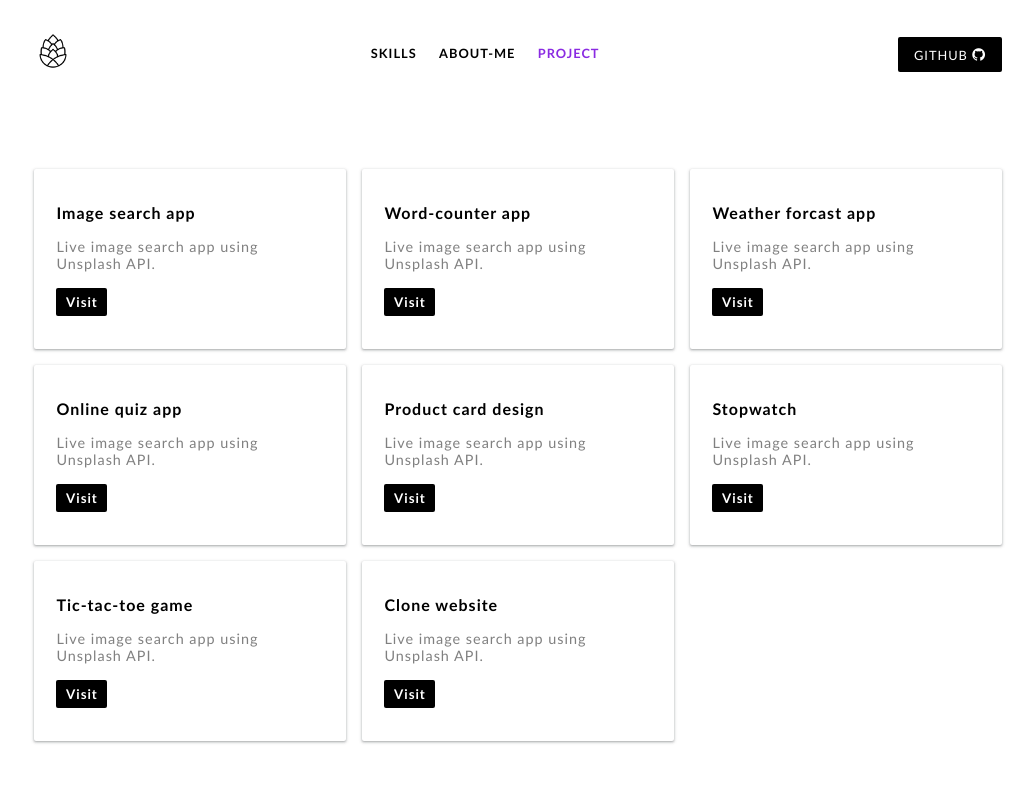
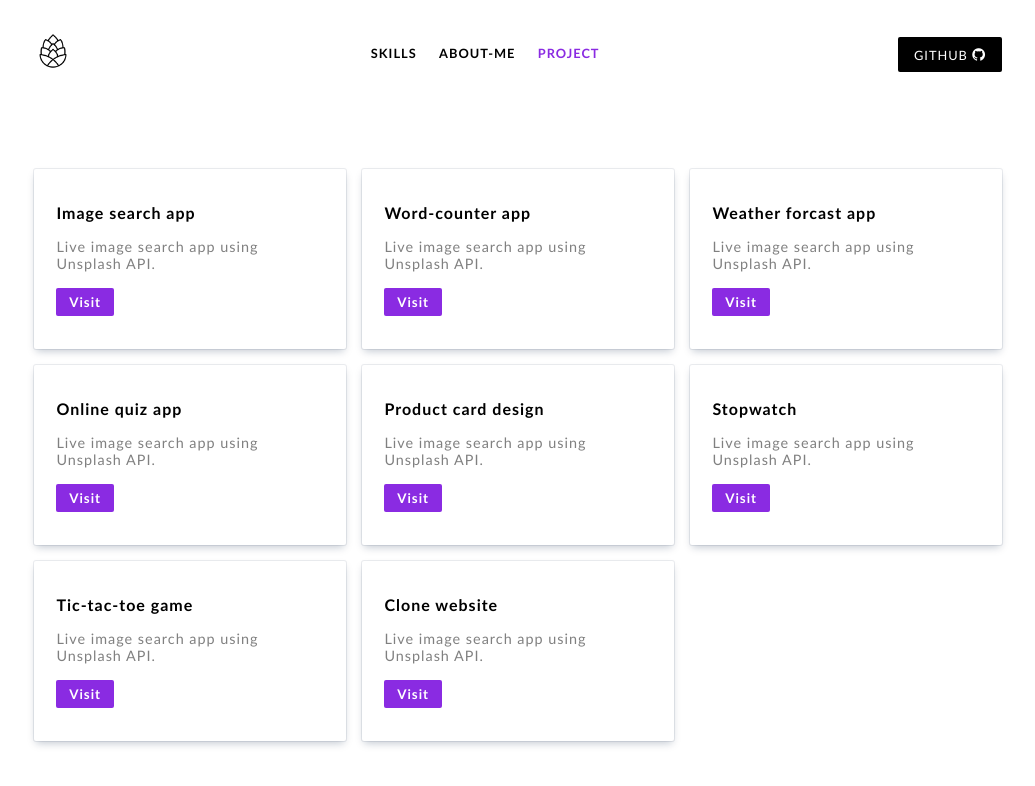
Before and after one commit to Vikaspokhriyal20/react-demo, a React (Vite) app: page /project in a window 1280 px wide. Shown: the top 786 px of the page, without its empty margins (122-1157 px from the left). Built offline with nearby package versions, Linux system fonts and the light colour scheme; a web font is replaced by a local one.

Commit message:
box shadow

```diff
--- a/src/Pages/Project.module.css
+++ b/src/Pages/Project.module.css
@@ -18,7 +18,7 @@
 
 .projectcontainer {
     min-height: 180px;
-    background-color:white;
+    background-color: white;
     padding: 1.2rem 1.4rem;
     display: flex;
     flex-direction: column;
@@ -26,26 +26,26 @@
     justify-content: center;
     align-items: flex-start;
     border-radius: 2px;
-    box-shadow: rgba(60, 64, 67, 0.3) 0px 1px 2px 0px, rgba(60, 64, 67, 0.15) 0px 1px 3px 1px;
+    box-shadow: rgba(9, 30, 66, 0.25) 0px 4px 8px -2px, rgba(9, 30, 66, 0.08) 0px 0px 0px 1px;
 }
 
 .projectcontainer h4 {
     letter-spacing: 1px;
-    color:black;
+    color: black;
     font-size: 1rem;
 }
 
 
 .projectcontainer p {
     font-size: 0.9rem;
-    color:grey;
+    color: grey;
     letter-spacing: 1px;
 }
 
 .visitbutton {
-  background-color:black;
+    background-color: blueviolet;
     font-weight: bold;
-    padding: 0.4rem 0.6rem;
+    padding: 0.4rem 0.8rem;
     border: none;
     color: white;
     border-radius: 2px;
@@ -56,13 +56,13 @@
 
 
 @media screen and (max-width:634px) {
-    .gridcontainer{
-        grid-template-columns: repeat(2 ,1fr);
+    .gridcontainer {
+        grid-template-columns: repeat(2, 1fr);
     }
 }
 
 @media screen and (max-width:410px) {
-    .gridcontainer{
-        grid-template-columns: repeat(1 ,1fr);
+    .gridcontainer {
+        grid-template-columns: repeat(1, 1fr);
     }
 }
--- a/src/Pages/Skill.module.css
+++ b/src/Pages/Skill.module.css
@@ -22,7 +22,7 @@
     text-align: left;
     padding: 1rem 2rem;
     border-radius:2px;
-    box-shadow: rgba(60, 64, 67, 0.3) 0px 1px 2px 0px, rgba(60, 64, 67, 0.15) 0px 1px 3px 1px;
+    box-shadow: rgba(9, 30, 66, 0.25) 0px 4px 8px -2px, rgba(9, 30, 66, 0.08) 0px 0px 0px 1px;
 }
 
 .skillname{
```
